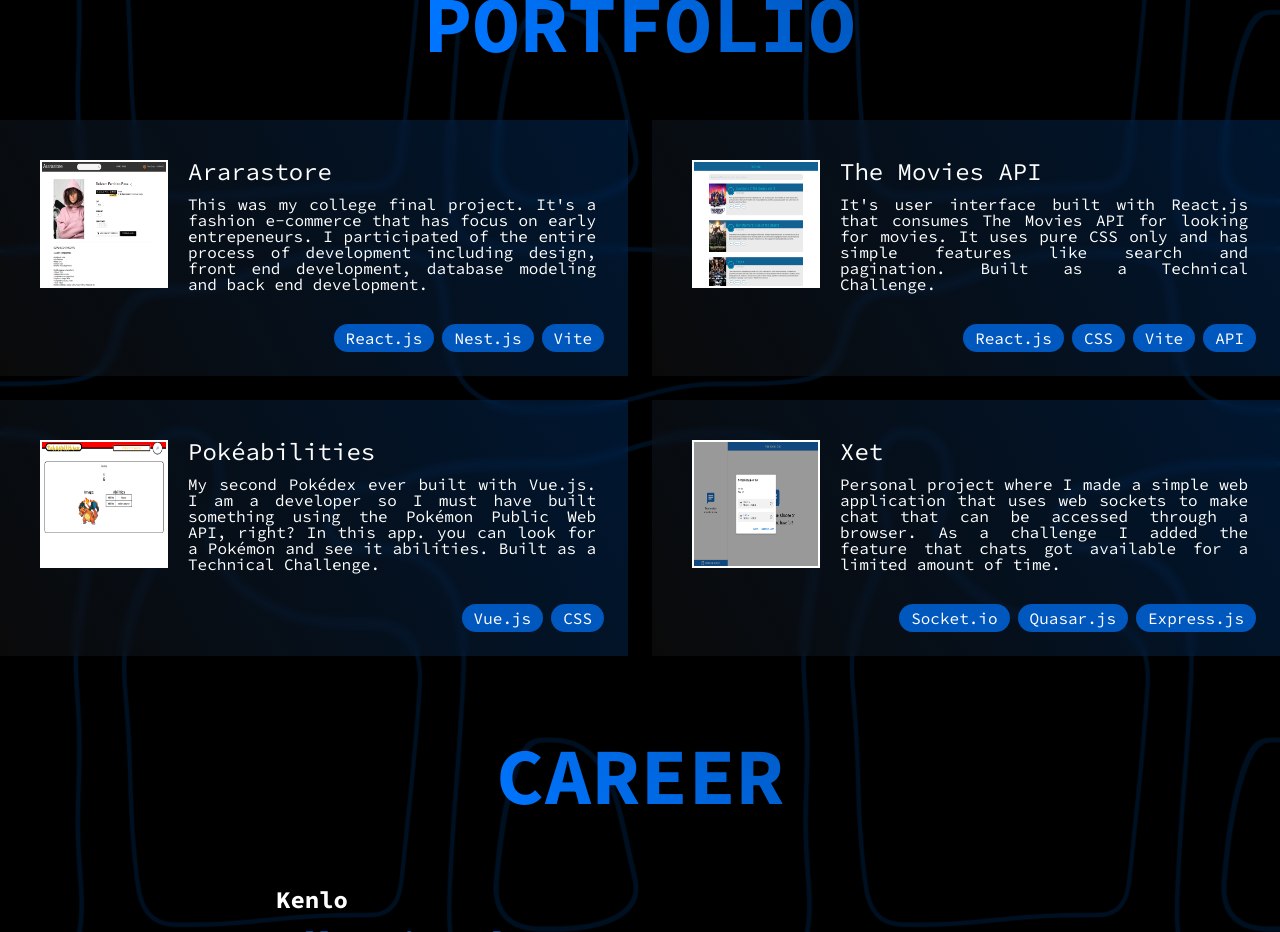
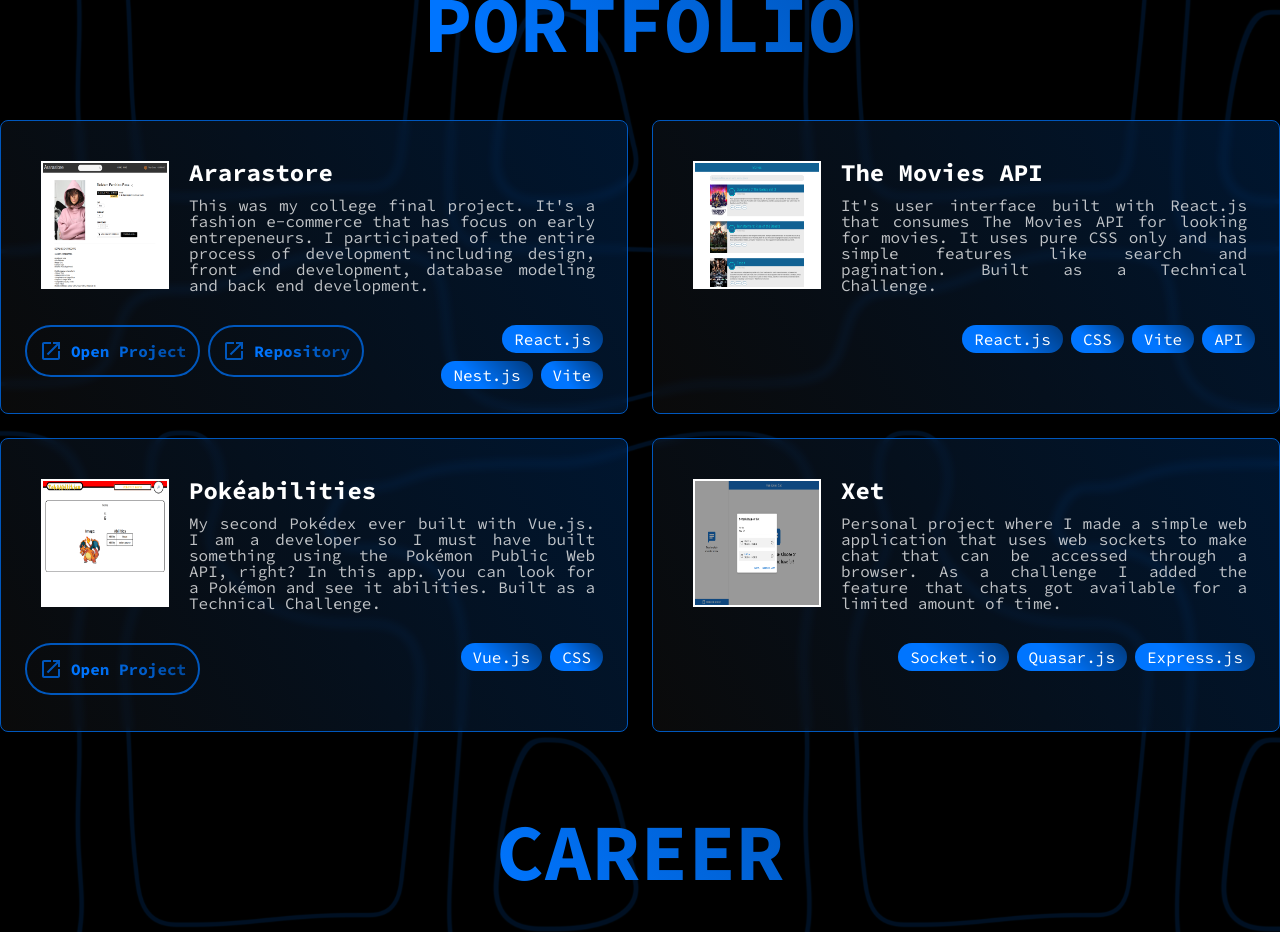
Before and after one commit to henriqueyun/henriqueyun.github.io, a React (Vite) app: page / in a window 1280 px wide. Shown: the part 580-1512 px from the top of the page. Built offline with nearby package versions, Linux system fonts and the light colour scheme; a web font is replaced by a local one.

Commit message:
feat: changed portfolio section

```diff
--- a/src/components/sections/PortfolioSection.tsx
+++ b/src/components/sections/PortfolioSection.tsx
@@ -5,6 +5,7 @@ import ArarastoreIcon from '../../assets/ararastore.png'
 import MoviesIcon from '../../assets/movies.png'
 import PokeabilitiesIcon from '../../assets/pokeabilities.png'
 import XetIcon from '../../assets/xet.png'
+import OpenInNewIcon from '../../assets/open-in-new.svg?react'
 
 const PortfolioHeader = styled.h1`
     font-size: ${theme.font.size.title};
@@ -36,6 +37,15 @@ const PortfolioCard = styled.div`
     @media (max-width: 768px) {
         width: 90%;
     }
+    border: 0.25px solid ${theme.palette.primary};
+    border-radius: 8px;
+    transition: box-shadow ease-in 0.5s;
+    &:hover {
+        transition: box-shadow ease-out 0.25s;
+        box-shadow:
+            0px 20px 300px ${theme.palette.gradient.dark};
+    }
+
 `
 
 const PortfolioCardIcon = styled.img`
@@ -65,6 +75,40 @@ const PortfolioCardMainContentText = styled.span`
     gap: 12px;
 `
 
+
+const PortfolioCardBottomWrapper = styled.span`
+    display: flex;
+    flex-flow: row no-wrap;
+`
+const PortfolioCardBottomLeftContent = styled.span`
+    display: flex;
+    flex-wrap: wrap;
+    justify-content: start;
+    align-items: start;
+    gap: 8px;
+    padding: 0px 24px 24px 24px;
+    flex: 2;
+    @media (max-width: 768px) {
+        justify-content: center;
+        padding: 0px 24px 24px 24px;
+    }
+`
+
+const PortfolioCardBottomRightContent = styled.span`
+    display: flex;
+    flex-wrap: wrap;
+    justify-content: end;
+    align-items: start;
+    gap: 8px;
+    padding: 0px 24px 24px 0;
+    flex: 1;
+    @media (max-width: 768px) {
+        justify-content: center;
+        padding: 0px 24px 24px 24px;
+    }
+`
+
+// remove
 const PortfolioCardBottomContent = styled.span`
     display: flex;
     flex-wrap: wrap;
@@ -79,16 +123,54 @@ const PortfolioCardBottomContent = styled.span`
 
 const PortfolioCardTitle = styled.h2`
     font-size: ${theme.font.size.highlight};
+    font-weight: ${theme.font.weight.bold};
 `
 
 const PortfolioCardDescription = styled.p`
     font-size: ${theme.font.size.content};
+    color: ${theme.palette.text.secondary};
 `
 
 const PortfolioBadge = styled.span`
     background-color: ${theme.palette.primary};
+    background: linear-gradient(45deg, ${theme.palette.gradient.light} 37%, ${theme.palette.gradient.dark} 99%);
     border-radius: 2ch;
     padding: 6px 12px;
+`
+
+const CardActionButton = styled.a`
+    background-color: transparent;
+    border: solid 2px ${theme.palette.primary};
+    padding: 12px;
+    border-radius: 50px;
+    background: linear-gradient(45deg, ${theme.palette.gradient.light} 37%, ${theme.palette.gradient.dark} 99%);
+    background-clip: text;
+    color: transparent;
+    font-size: ${theme.font.size.content};
+    font-weight: ${theme.font.weight.bold};
+    display: flex;
+    gap: 8px;
+    align-items: center;
+    cursor: pointer;
+    text-decoration: none;
+    &:before: {
+        height: 0%;
+        width: 2px;
+    }
+    &:hover {
+        color: ${theme.palette.text.primary};
+        border-color: ${theme.palette.text.secondary};
+        box-shadow:
+            0 0 10px ${theme.palette.gradient.light},
+            inset 0 0 10px ${theme.palette.gradient.light};
+    }
+    &:hover > svg {
+        fill: white;
+    }
+    &:active {
+        color: ${theme.palette.text.secondary};
+        border-color: ${theme.palette.text.secondary};
+    }
 `
 
 function PortfolioSection() {
@@ -110,17 +192,29 @@ function PortfolioSection() {
                         </PortfolioCardMainContentText>
                     </PortfolioCardMainContent>
 
-                    <PortfolioCardBottomContent>
-                        <PortfolioBadge>React.js</PortfolioBadge>
-                        <PortfolioBadge>Nest.js</PortfolioBadge>
-                        <PortfolioBadge>Vite</PortfolioBadge>
-                    </PortfolioCardBottomContent>
+                    <PortfolioCardBottomWrapper>
+                        <PortfolioCardBottomLeftContent>
+                            <CardActionButton href="https://arara-store-frontend.netlify.app" target="_blank">
+                                <OpenInNewIcon fill={theme.palette.primary} />
+                                Open Project
+                            </CardActionButton>
+                            <CardActionButton href="https://arara-store-frontend.netlify.app" target="_blank">
+                                <OpenInNewIcon fill={theme.palette.primary} />
+                                Repository
+                            </CardActionButton>
+                        </PortfolioCardBottomLeftContent>
+                        <PortfolioCardBottomRightContent>
+                            <PortfolioBadge>React.js</PortfolioBadge>
+                            <PortfolioBadge>Nest.js</PortfolioBadge>
+                            <PortfolioBadge>Vite</PortfolioBadge>
+                        </PortfolioCardBottomRightContent>
+                    </PortfolioCardBottomWrapper>
                 </PortfolioCard>
 
                 <PortfolioCard>
                     <PortfolioCardMainContent>
                         <div>
-                            <PortfolioCardIcon src={MoviesIcon} alt="Movies icon"/>
+                            <PortfolioCardIcon src={MoviesIcon} alt="Movies icon" />
                         </div>
                         <PortfolioCardMainContentText>
                             <PortfolioCardTitle>The Movies API</PortfolioCardTitle>
@@ -146,11 +240,18 @@ function PortfolioSection() {
                             <PortfolioCardDescription>My second Pokédex ever built with Vue.js. I am a developer so I must have built something using the Pokémon Public Web API, right? In this app. you can look for a Pokémon and see it abilities. Built as a Technical Challenge.</PortfolioCardDescription>
                         </PortfolioCardMainContentText>
                     </PortfolioCardMainContent>
-
-                    <PortfolioCardBottomContent>
-                        <PortfolioBadge>Vue.js</PortfolioBadge>
-                        <PortfolioBadge>CSS</PortfolioBadge>
-                    </PortfolioCardBottomContent>
+                    <PortfolioCardBottomWrapper>
+                        <PortfolioCardBottomLeftContent>
+                            <CardActionButton href="https://pokeabilities.surge.sh" target="_blank">
+                                <OpenInNewIcon fill={theme.palette.primary} />
+                                Open Project
+                            </CardActionButton>
+                        </PortfolioCardBottomLeftContent>
+                        <PortfolioCardBottomRightContent>
+                            <PortfolioBadge>Vue.js</PortfolioBadge>
+                            <PortfolioBadge>CSS</PortfolioBadge>
+                        </PortfolioCardBottomRightContent>
+                    </PortfolioCardBottomWrapper>
                 </PortfolioCard>
 
                 <PortfolioCard>
```
Also changed, not shown: src/assets/open-in-new.svg (added).
